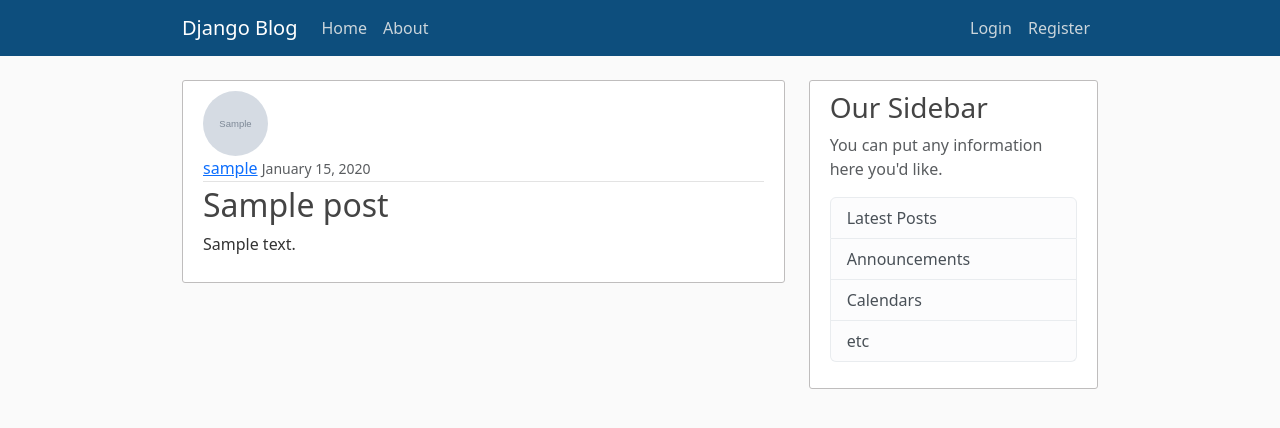
After one commit to al102030/django_project, a Django app: page /post/1/ in a window 1280 px wide. The commit adds this page. Shown: the top 428 px of the page. Run offline with Django 4.2, Linux system fonts and the light colour scheme; tables that the repository leaves empty hold one stand-in row (values such as "Sample post"); grey boxes marked "Sample" are stand-in pictures.

Commit message:
Post create, update, detail and delete added to the project

```diff
--- a/blog/models.py
+++ b/blog/models.py
@@ -1,6 +1,7 @@
 from django.db import models
 from django.utils import timezone
 from django.contrib.auth.models import User
+from django.urls import reverse
 
 
 class Post(models.Model):
@@ -13,3 +14,6 @@ class Post(models.Model):
 
     def __str__(self):
         return str(self.title)
+
+    def get_absolute_url(self):
+        return reverse('post-detail', kwargs={'pk': self.pk})
--- a/blog/templates/blog/base.html
+++ b/blog/templates/blog/base.html
@@ -29,6 +29,7 @@
             <!-- Navbar Right Side -->
             <div class="navbar-nav nav-right">
               {% if user.is_authenticated%}
+                <a class="nav-item nav-link" href="{% url 'post-create' %}">New Post</a>
                 <a class="nav-item nav-link" href="{% url 'profile' %}">Profile</a>
                 <a class="nav-item nav-link" href="{% url 'logout' %}">Logout</a>
               {% else %}
--- a/blog/templates/blog/home.html
+++ b/blog/templates/blog/home.html
@@ -2,12 +2,13 @@
 {% block content %}
   {% for post in posts%}
     <article class="media content-section">
+      <img src="{{ post.author.profile.image.url }}" alt="Author" class="rounded-circle article-img">
       <div class="media-body">
         <div class="article-metadata">
           <a class="mr-2" href="#">{{ post.author }}</a>
           <small class="text-muted">{{ post.date_posted | date:"F d, Y"}}</small>
         </div>
-        <h2><a class="article-title" href="#">{{ post.title }}</a></h2>
+        <h2><a class="article-title" href="{% url 'post-detail' post.id %}">{{ post.title }}</a></h2>
         <p class="article-content">{{ post.content }}</p>
       </div>
     </article>
--- /dev/null
+++ b/blog/templates/blog/post_detail.html
@@ -0,0 +1,20 @@
+{% extends "blog/base.html" %}
+{% block content %}
+    <article class="media content-section">
+        <img src="{{ object.author.profile.image.url }}" alt="Author" class="rounded-circle article-img">
+        <div class="media-body">
+        <div class="article-metadata">
+            <a class="mr-2" href="#">{{ object.author }}</a>
+            <small class="text-muted">{{ object.date_posted | date:"F d, Y"}}</small>
+            {% if object.author == user %}
+                <div>
+                    <a class="btn btn-secondary btn-sm mt-1 mb-1" href="{% url 'post-update' object.id %}">Update</a>
+                    <a class="btn btn-danger btn-sm mt-1 mb-1" href="{% url 'post-delete' object.id %}">Delete</a>
+                </div>
+            {% endif %}
+        </div>
+        <h2 class="article-title">{{ object.title }}</h2>
+        <p class="article-content">{{ object.content }}</p>
+        </div>
+    </article>
+{% endblock content %}
--- a/blog/urls.py
+++ b/blog/urls.py
@@ -1,7 +1,18 @@
 from django.urls import path
+from .views import (
+    PostListView,
+    PostDetailView,
+    PostCreateView,
+    PostUpdateView,
+    PostDeleteView,
+)
 from . import views
 
 urlpatterns = [
-    path('', views.home, name='blog-home'),
+    path('', PostListView.as_view(), name='blog-home'),
+    path('post/<int:pk>/', PostDetailView.as_view(), name='post-detail'),
+    path('post/new/', PostCreateView.as_view(), name='post-create'),
+    path('post/<int:pk>/update/', PostUpdateView.as_view(), name='post-update'),
+    path('post/<int:pk>/delete/', PostDeleteView.as_view(), name='post-delete'),
     path('about/', views.about, name='blog-about'),
 ]
--- a/blog/views.py
+++ b/blog/views.py
@@ -1,4 +1,12 @@
 from django.shortcuts import render
+from django.contrib.auth.mixins import LoginRequiredMixin, UserPassesTestMixin
+from django.views.generic import (
+    ListView,
+    DetailView,
+    CreateView,
+    UpdateView,
+    DeleteView,
+)
 from .models import Post
 # posts = [
 #     {
@@ -17,14 +25,59 @@ from .models import Post
 # ]
 
 
-def home(request):
-    context = {
-        'posts': Post.objects.all()
-    }
-    # return HttpResponse("<h1>Blog Home</h1>")
-    return render(request, 'blog/home.html', context)
+# def home(request):
+#     context = {
+#         'posts': Post.objects.all()
+#     }
+#     # return HttpResponse("<h1>Blog Home</h1>")
+#     return render(request, 'blog/home.html', context)
+
+
+class PostListView(ListView):
+    model = Post
+    template_name = 'blog/home.html'  # <app>/<model>_<viewtype>.html
+    context_object_name = 'posts'
+    ordering = '-date_posted'
+
+
+class PostDetailView(DetailView):
+    model = Post
+
+
+class PostCreateView(LoginRequiredMixin, CreateView):
+    model = Post
+    fields = ['title', 'content']
+
+    def form_valid(self, form):
+        form.instance.author = self.request.user
+        return super().form_valid(form)
+
+
+class PostUpdateView(LoginRequiredMixin, UserPassesTestMixin, UpdateView):
+    model = Post
+    fields = ['title', 'content']
+
+    def form_valid(self, form):
+        form.instance.author = self.request.user
+        return super().form_valid(form)
+
+    def test_func(self):
+        post = self.get_object()
+        if self.request.user == post.author:
+            return True
+        return False
+
+
+class PostDeleteView(LoginRequiredMixin, UserPassesTestMixin, DeleteView):
+    model = Post
+    success_url = '/'
+
+    def test_func(self):
+        post = self.get_object()
+        if self.request.user == post.author:
+            return True
+        return False
 
 
 def about(request):
-    # return HttpResponse('<h1>Blog About</h1>')
     return render(request, 'blog/about.html', {'title': 'About'})
--- a/users/models.py
+++ b/users/models.py
@@ -1,5 +1,6 @@
 from django.db import models
 from django.contrib.auth.models import User
+from PIL import Image
 
 
 class Profile(models.Model):
@@ -8,3 +9,12 @@ class Profile(models.Model):
 
     def __str__(self):
         return f'{self.user.username} Profile'
+
+    def save(self):
+        super().save()
+
+        img = Image.open(self.image.path)
+        if img.height > 300 and img.width > 300:
+            output_size = (300, 300)
+            img.thumbnail(output_size)
+            img.save(self.image.path)
```
Also changed, not shown: blog/templates/blog/post_confirm_delete.html (added, +16 -0 lines), blog/templates/blog/post_form.html (added, +17 -0 lines), README.md, media/profile_pics/Last.JPG (added).
